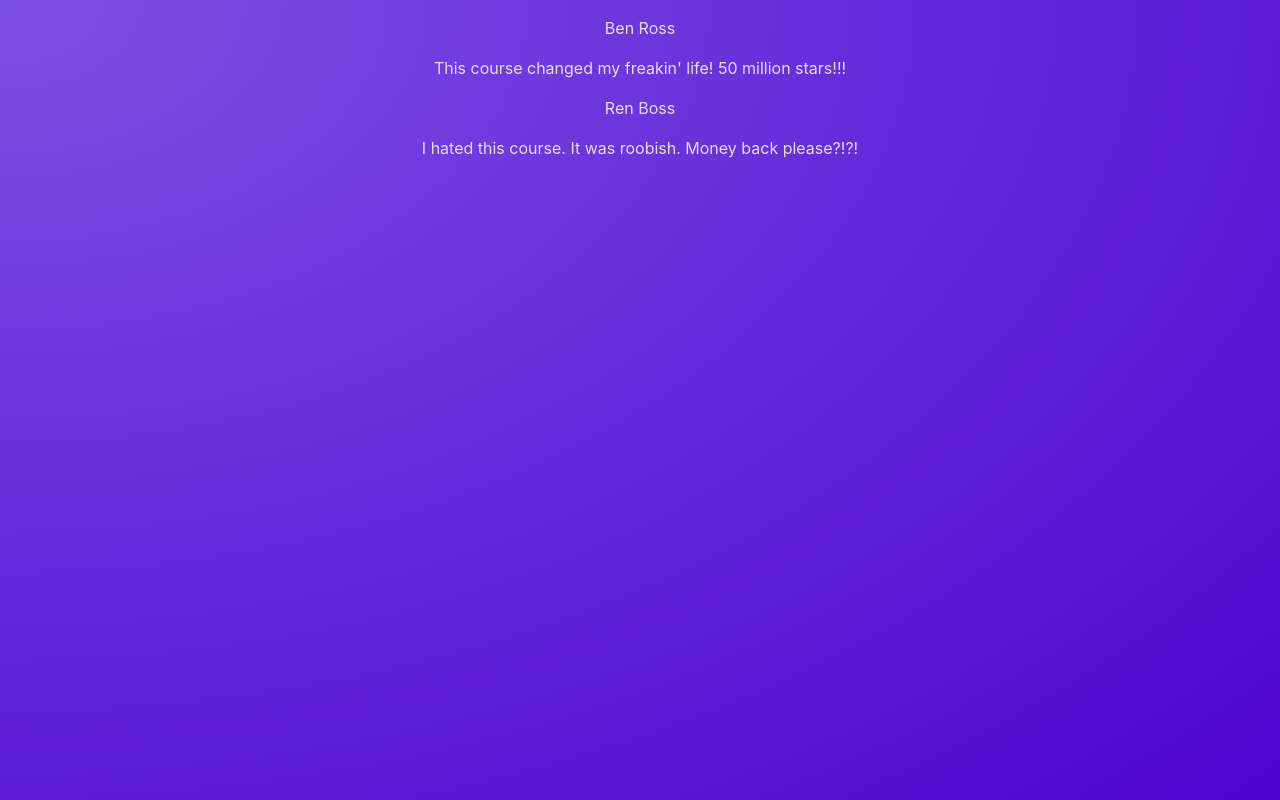
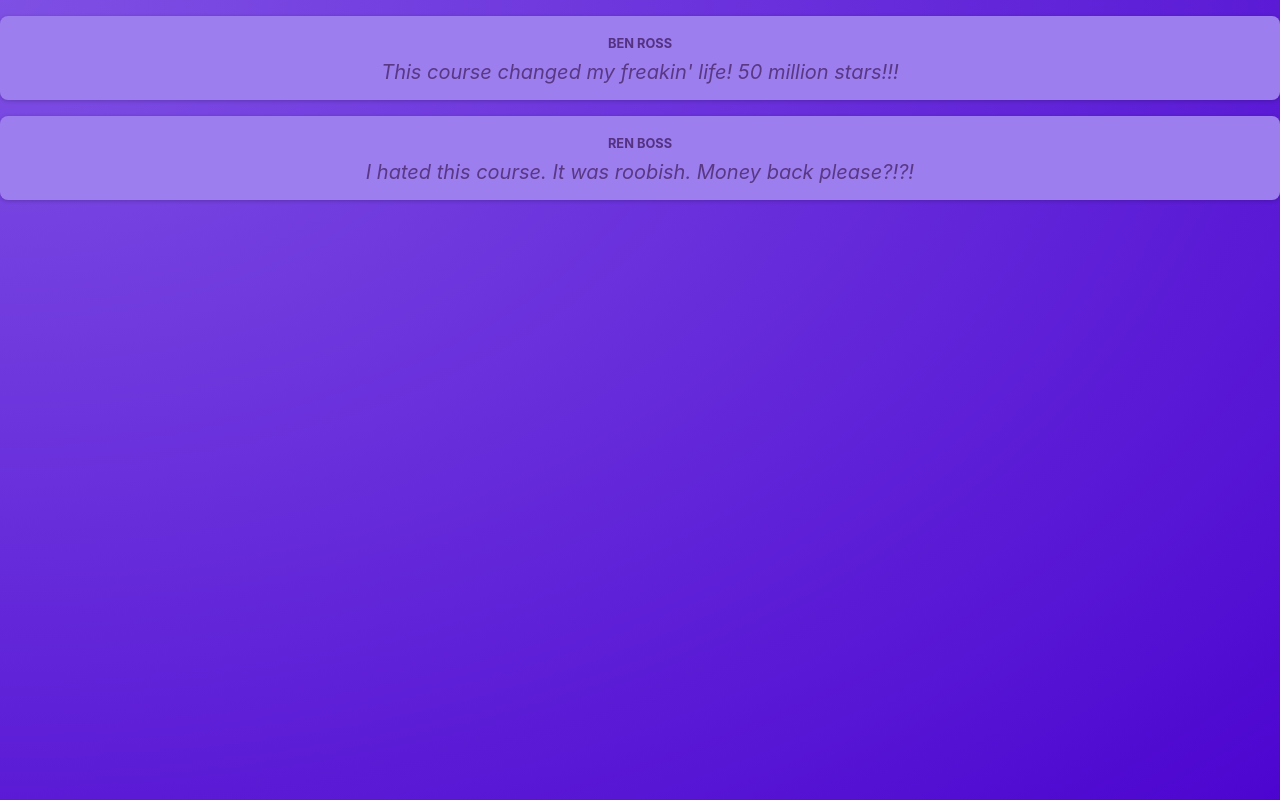
Before and after one commit to BenRoss92/academind-react-complete-guide-2023-course-section-29-summary, a React (Vite) app: page / in a window 1280 px wide. Built offline with nearby package versions, Linux system fonts and the light colour scheme.

Commit message:
Lesson 631: CSS Styling & CSS Modules

```diff
--- a/src/components/Post.jsx
+++ b/src/components/Post.jsx
@@ -1,8 +1,10 @@
+import classes from './Post.module.css';
+
 export function Post(props) {
   return (
-    <div>
-      <p>{props.author}</p>
-      <p>{props.body}</p>
+    <div className={classes.post}>
+      <p className={classes.author}>{props.author}</p>
+      <p className={classes.text}>{props.body}</p>
     </div>
   );
 }
--- /dev/null
+++ b/src/components/Post.module.css
@@ -0,0 +1,35 @@
+.post {
+  margin: 1rem 0;
+  padding: 1rem;
+  background-color: #9c7eee;
+  border-radius: 8px;
+  box-shadow: 0 1px 4px rgba(0, 0, 0, 0.2);
+  animation: animate-in 1s ease-out forwards;
+}
+
+.author {
+  font-size: 0.8rem;
+  font-weight: bold;
+  color: #543280;
+  margin: 0;
+  text-transform: uppercase;
+}
+
+.text {
+  white-space: pre-wrap;
+  font-size: 1.25rem;
+  margin: 0.25rem 0 0 0;
+  color: #593884;
+  font-style: italic;
+}
+
+@keyframes animate-in {
+  from {
+    opacity: 0;
+    transform: translateY(1rem);
+  }
+  to {
+    opacity: 1;
+    transform: translateY(0);
+  }
+}
```
